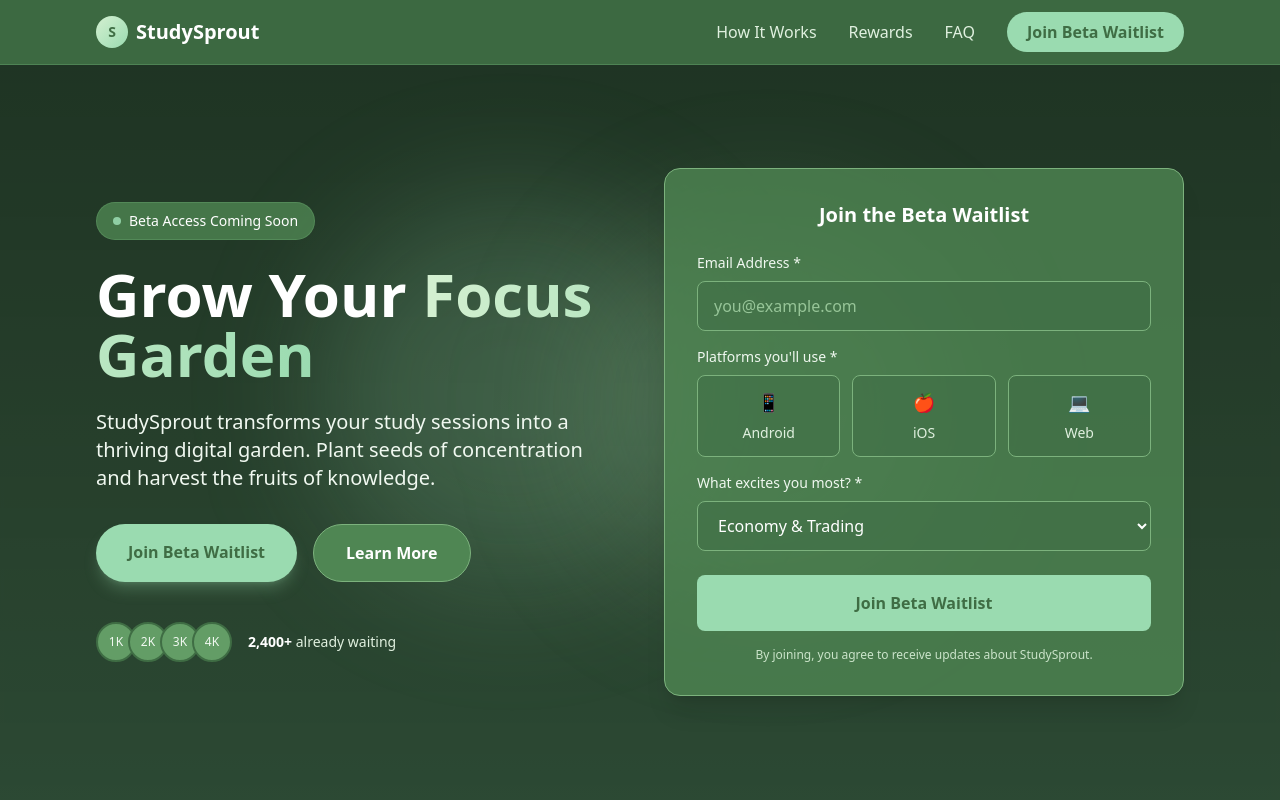
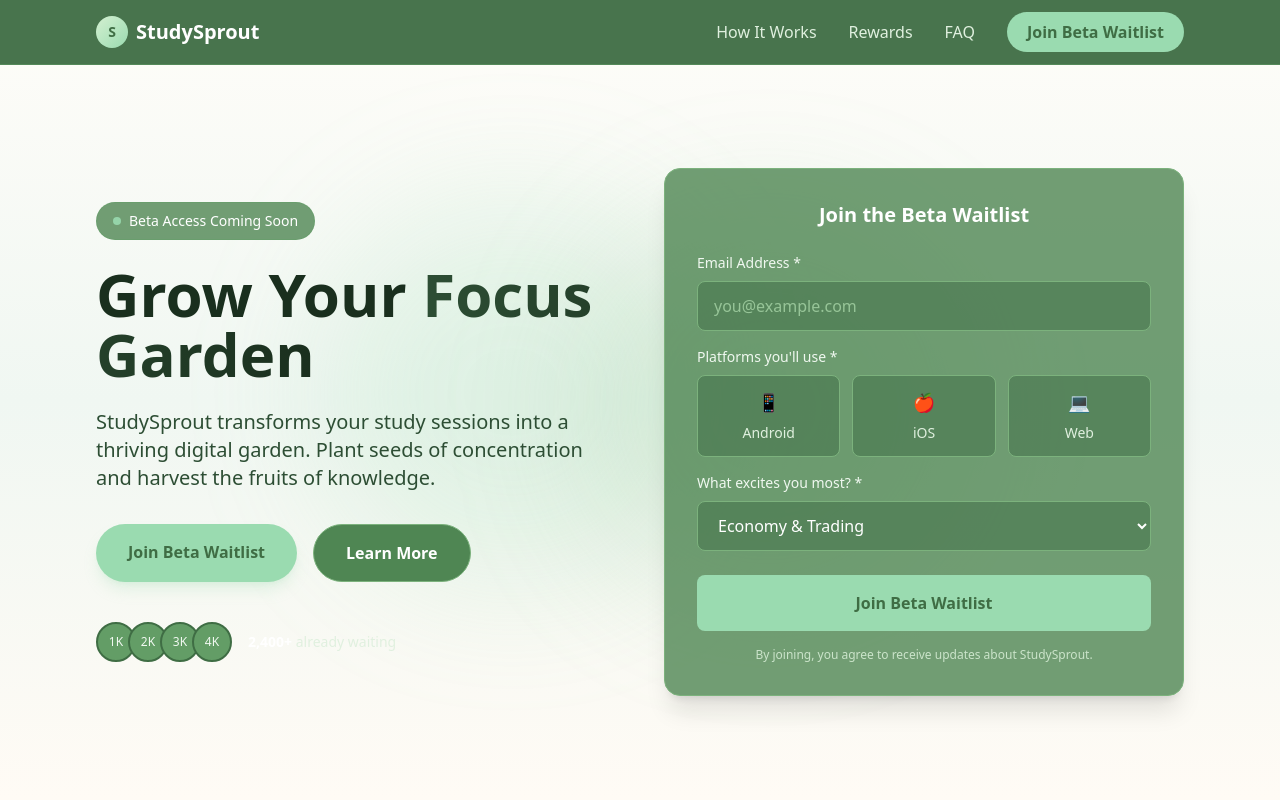
Before and after one commit to oscar-dev19/launchPage, a Next.js app: page / in a window 1280 px wide. Shown: the top 800 px of the page. Built offline with nearby package versions, Linux system fonts and the light colour scheme.

Commit message:
Fix header visibility: Changed text to dark forest green (#1a2f1e) for excellent contrast against pastel background. Simplified background to soft cream-sage gradient.

```diff
--- a/components/Hero.tsx
+++ b/components/Hero.tsx
@@ -9,11 +9,8 @@ interface HeroProps {
 export function Hero({ onFormSubmit }: HeroProps) {
   return (
     <section className="relative min-h-screen flex items-center justify-center pt-16 overflow-hidden">
-      {/* Dark gradient overlay for better text contrast */}
-      <div className="absolute inset-0 bg-gradient-to-b from-[#1a2f1e]/95 via-[#234229]/90 to-[#2a5738]/85 backdrop-blur-[2px]" />
-
-      {/* Additional dark overlay specifically for heading area */}
-      <div className="absolute inset-0 bg-[#1a2f1e]/60" />
+      {/* Soft pastel background */}
+      <div className="absolute inset-0 bg-gradient-to-b from-cream-50 via-sage-100 to-cream-100" />
 
       {/* Background decoration */}
       <div className="absolute inset-0 overflow-hidden">
@@ -30,14 +27,14 @@ export function Hero({ onFormSubmit }: HeroProps) {
               <span className="text-sm text-white font-medium">Beta Access Coming Soon</span>
             </div>
 
-            <h1 className="text-4xl sm:text-5xl lg:text-6xl font-bold text-white mb-6 leading-tight">
+            <h1 className="text-4xl sm:text-5xl lg:text-6xl font-bold text-[#1a2f1e] mb-6 leading-tight">
               Grow Your{' '}
-              <span className="text-transparent bg-clip-text bg-gradient-to-r from-sprout-light to-sprout">
+              <span className="text-transparent bg-clip-text bg-gradient-to-r from-[#2d4e34] to-[#1a2f1e]">
                 Focus Garden
               </span>
             </h1>
 
-            <p className="text-lg sm:text-xl text-forest-100 mb-8 max-w-xl mx-auto lg:mx-0">
+            <p className="text-lg sm:text-xl text-[#2d4e34] mb-8 max-w-xl mx-auto lg:mx-0">
               StudySprout transforms your study sessions into a thriving digital garden.
               Plant seeds of concentration and harvest the fruits of knowledge.
             </p>
```
